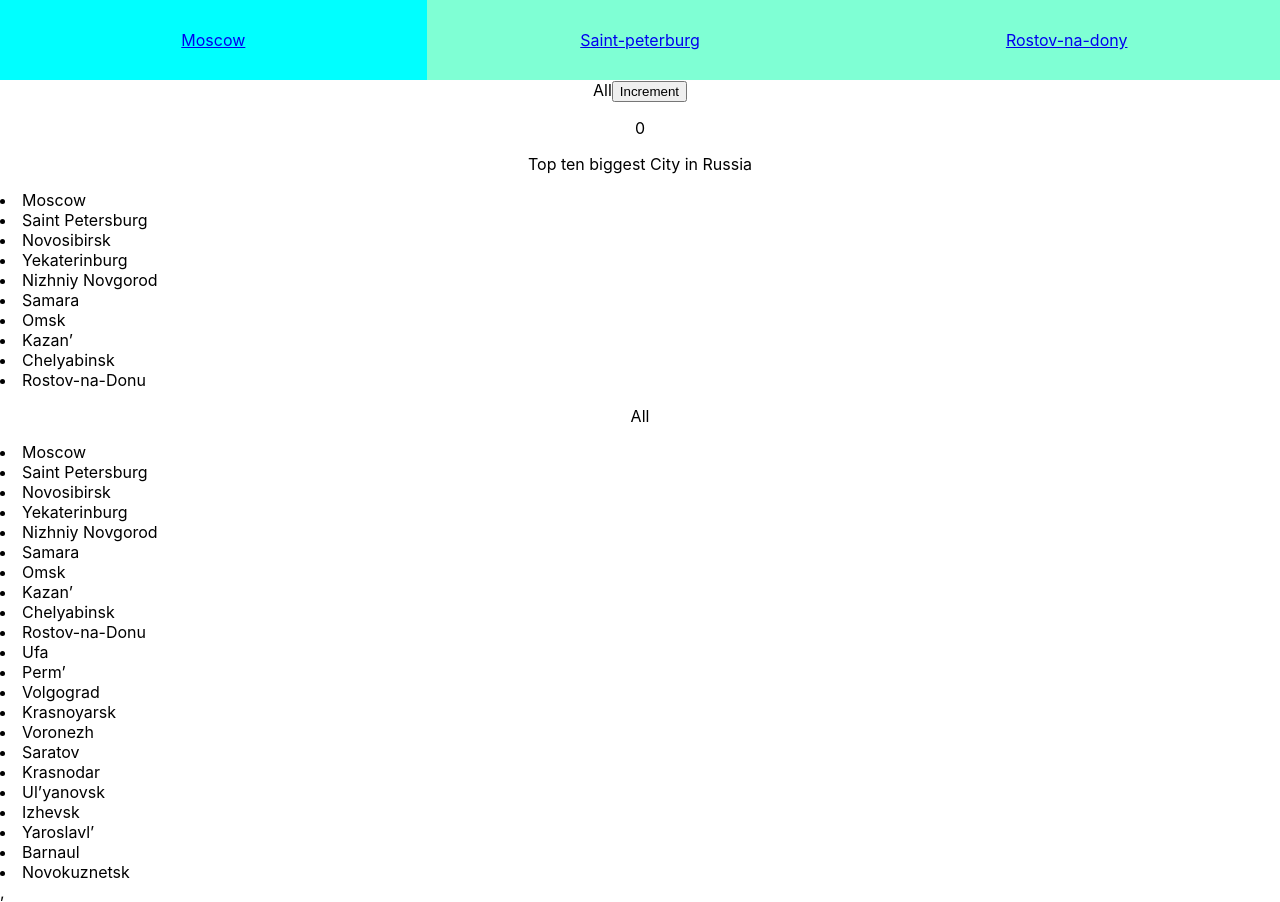
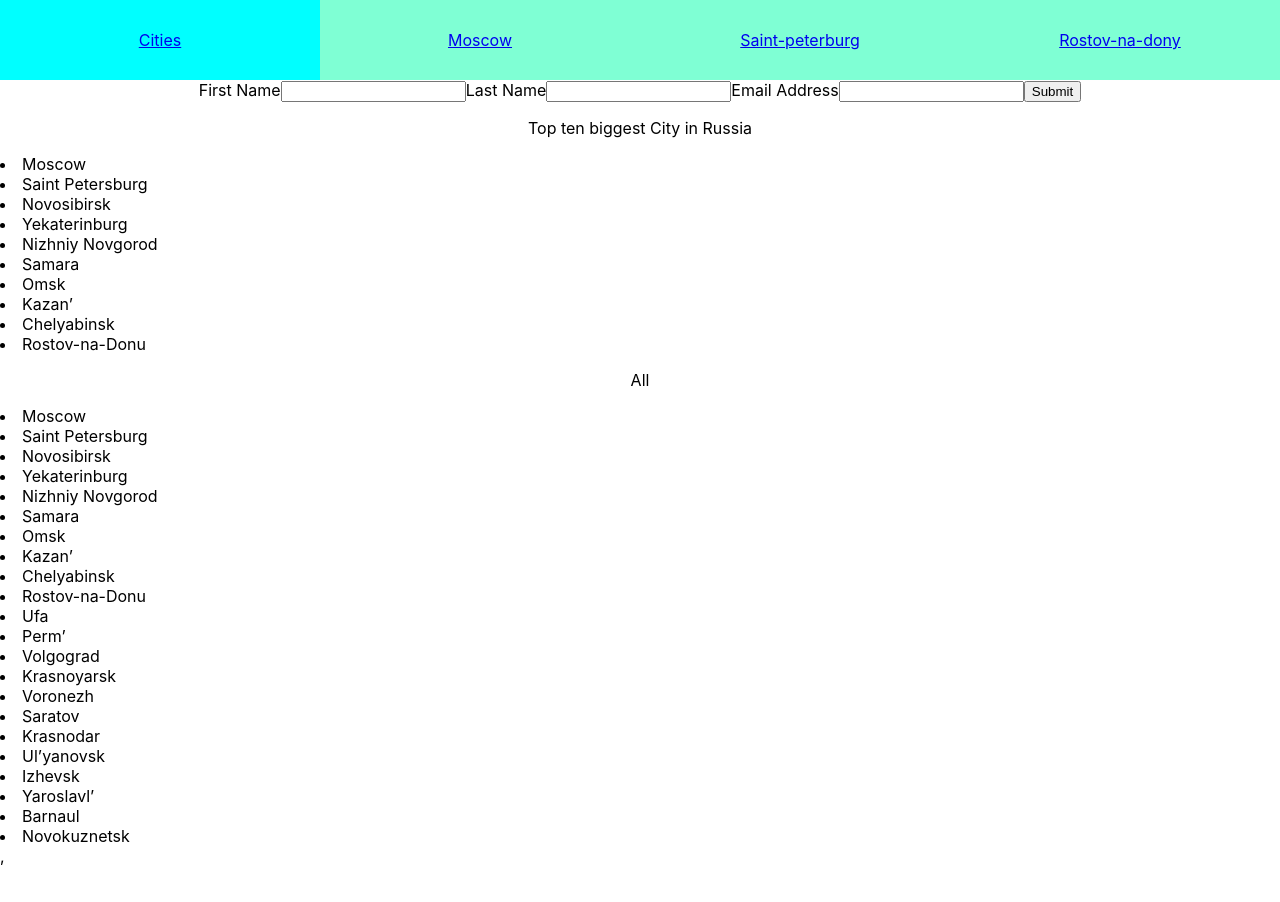
Before and after one commit to MibenCoop/weather_widget, a React (Create React App) app: page / in a window 1280 px wide. After the commit the page ends 866 px from the top, so only its background shows below. Built offline with nearby package versions, Linux system fonts and the light colour scheme.

Commit message:
Added formic

```diff
--- a/package.json
+++ b/package.json
@@ -11,7 +11,9 @@
     "@types/react-dom": "^16.9.4",
     "@types/react-redux": "^7.1.5",
     "@types/redux-mock-store": "^1.0.1",
+    "@types/yup": "^0.26.27",
     "axios": "^0.19.0",
+    "formik": "^2.1.2",
     "react": "^16.12.0",
     "react-dom": "^16.12.0",
     "react-redux": "^7.1.3",
@@ -22,7 +24,8 @@
     "redux-devtools-extension": "^2.13.8",
     "redux-saga": "^1.1.3",
     "reselect": "^4.0.0",
-    "typescript": "^3.7.4"
+    "typescript": "^3.7.4",
+    "yup": "^0.28.0"
   },
   "scripts": {
     "start": "react-scripts start",
--- a/src/containers/App/App.tsx
+++ b/src/containers/App/App.tsx
@@ -11,6 +11,9 @@
       <BrowserRouter>
         <nav>
           <ul className="menu">
+            <li className="routerLink">
+              <Link to="/">Cities</Link>
+            </li>
             <li className="routerLink">
               <Link to="/moscow">Moscow</Link>
             </li>
@@ -33,7 +36,6 @@
             <City name="Rostov-na-dony" />
           </Route>
           <Route exact path="/">
-            All
             <CityList />
           </Route>
         </Switch>
--- a/src/containers/CityList/index.tsx
+++ b/src/containers/CityList/index.tsx
@@ -7,6 +7,7 @@
 
 import Spinner from "../../components/Spinner";
 import CityList from "../../components/CityList";
+import { SignupForm } from "../SignupForm";
 import Counter from "../../components/Counter";
 
 import { City, CityListState } from "../../interfaces";
@@ -32,10 +33,10 @@
     if (isFetching || !cities) return <Spinner />;
     return (
       <>
-        <button className="counter-button" onClick={() => increment()}>
+        {/* <button className="counter-button" onClick={() => increment()}>
           Increment
-        </button>
-        <Counter counter={counter} />
+        </button> */}
+        <SignupForm />
         <p>Top ten biggest City in Russia</p>
         <CityList cities={biggestCities} />
         <p>All</p>
--- /dev/null
+++ b/src/containers/SignupForm/index.tsx
@@ -0,0 +1,41 @@
+import React from "react";
+import { Formik, Field, Form, ErrorMessage } from "formik";
+import * as Yup from "yup";
+
+export const SignupForm = () => {
+  return (
+    <Formik
+      initialValues={{ firstName: "", lastName: "", email: "" }}
+      validationSchema={Yup.object({
+        firstName: Yup.string()
+          .max(15, "Must be 15 characters or less")
+          .required("Required"),
+        lastName: Yup.string()
+          .max(20, "Must be 20 characters or less")
+          .required("Required"),
+        email: Yup.string()
+          .email("Invalid email address")
+          .required("Required")
+      })}
+      onSubmit={(values, { setSubmitting }) => {
+        setTimeout(() => {
+          alert(JSON.stringify(values, null, 2));
+          setSubmitting(false);
+        }, 400);
+      }}
+    >
+      <Form>
+        <label htmlFor="firstName">First Name</label>
+        <Field name="firstName" type="text" />
+        <ErrorMessage name="firstName" />
+        <label htmlFor="lastName">Last Name</label>
+        <Field name="lastName" type="text" />
+        <ErrorMessage name="lastName" />
+        <label htmlFor="email">Email Address</label>
+        <Field name="email" type="email" />
+        <ErrorMessage name="email" />
+        <button type="submit">Submit</button>
+      </Form>
+    </Formik>
+  );
+};
```
Also changed, not shown: 1 other file (tests, documents, lock files or other folders).
